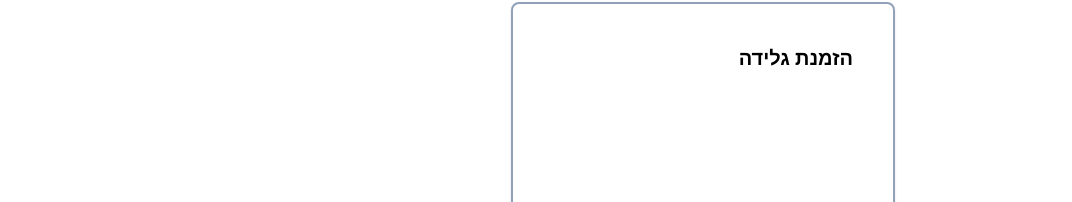
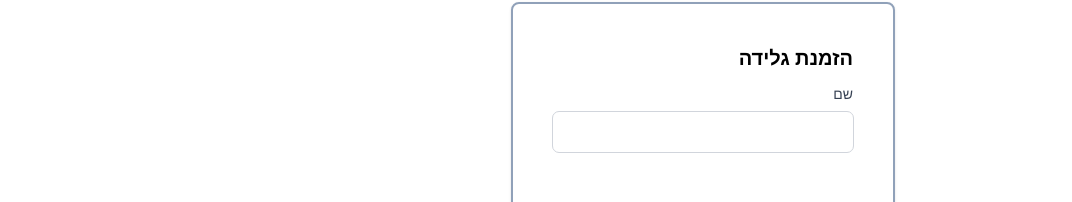
Before and after one commit to drorsoft/react-course, a React (Vite) app: page /checkout in a window 1280 px wide. Shown: the part 118-320 px from the top of the page, without its empty margins (208-1280 px from the left). Built offline with nearby package versions, Linux system fonts and the light colour scheme.

Commit message:
added text input

```diff
--- /dev/null
+++ b/src/UI/TextInput.jsx
@@ -0,0 +1,19 @@
+export const TextInput = ({ label, value, onChange, ...props }) => {
+    return (
+        <div className=" ">
+            <label className="flex flex-col gap-2 w-full">
+                <span className="text-sm text-gray-700 dark:text-gray-200 snuggle">
+                    {label}
+                </span>
+                <input
+                    {...props}
+                    className={`p-2 outline-1  outline-gray-300
+                        focus:outline-2 focus:outline-background-accent rounded-md w-full`}
+                    type="text"
+                    value={value}
+                    onChange={(e) => onChange(e.target.value)}
+                />
+            </label>
+        </div>
+    );
+}
--- a/src/pages/Checkout.tsx
+++ b/src/pages/Checkout.tsx
@@ -1,11 +1,23 @@
+import { useState } from "react";
+import { TextInput } from "../UI/TextInput";
+
 export const Checkout = () => {
+    const [name, setName] = useState<string>('');
     return (
         <section className="p-20 w-full h-full flex flex-col items-center justify-start">
             <div id={'checkout-container'} className="w-96 h-3/4 border-2 border-slate-400 shadow  rounded-lg p-10 flex flex-col items-start justify-start gap-3">
                 <h1 className="text-xl font-bold">
                     הזמנת גלידה
                 </h1>
-                <p>  </p>
+                <form className="flex flex-col gap-4 w-full">
+                    <div  >
+
+                        <TextInput value={name} label={'שם'} onChange={setName} />
+
+                    </div>
+
+                </form>
+                <p></p>
                 <p></p>
             </div>
         </section>
```
